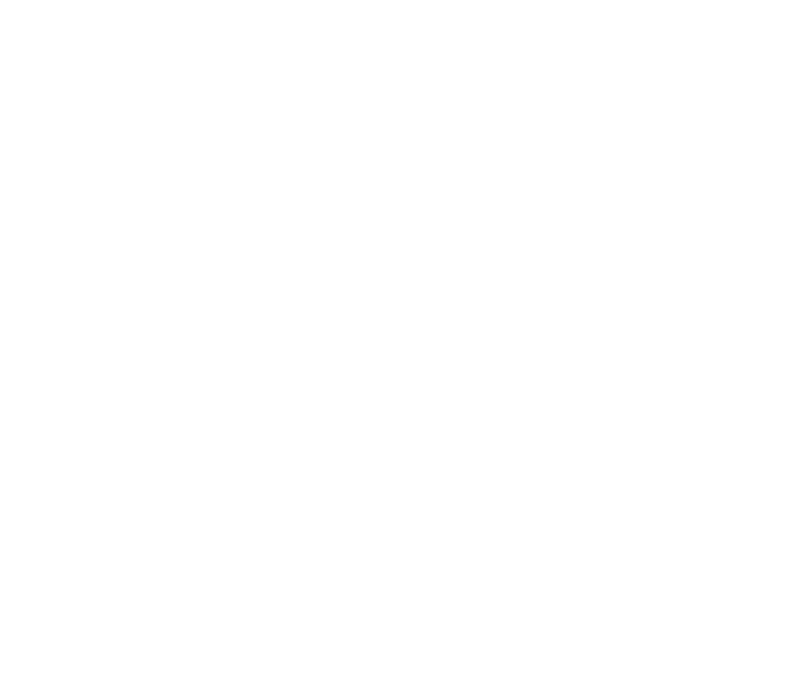
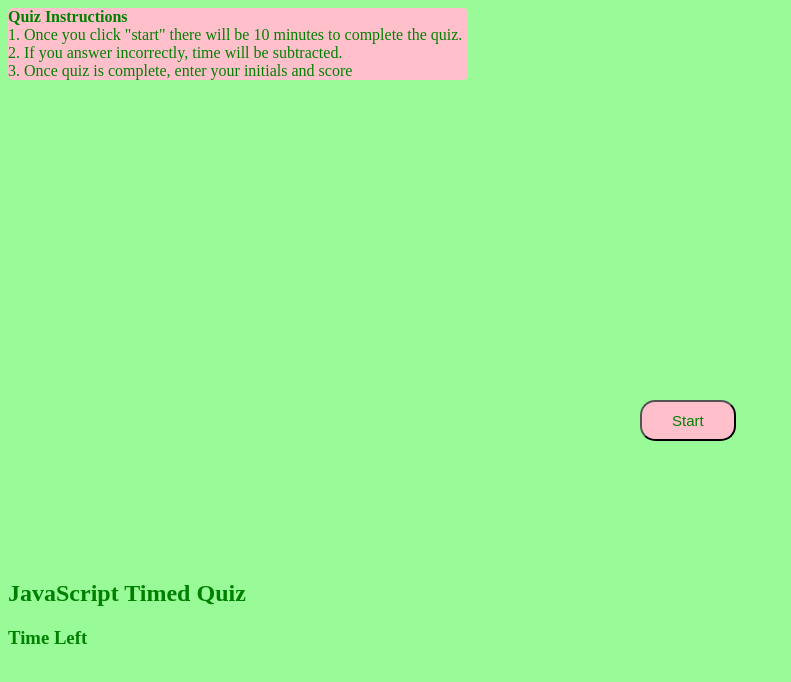
Before and after one commit to alexisstrong11/Code-Quiz, a plain HTML site: page index.html in a window 1280 px wide. Shown: the whole page, without its empty margins (0-791 px from the left). Drawn offline with Linux system fonts and the light colour scheme.

Commit message:
added CSS, Js and HTML info

```diff
--- a/assets/style.css
+++ b/assets/style.css
@@ -0,0 +1,36 @@
+body{
+    background-color:palegreen;
+    color:green
+}
+
+#start_btn {
+position: absolute;
+top: 50%;
+left: 50%;
+}
+
+#start_btn button
+{
+color: green;
+background:pink;
+font-size: 15px;
+padding: 10px 30px;
+border-radius:15px;
+cursor: pointer;
+}
+
+.instruction-box{
+background-color:pink;
+width: 460px;
+border-radius: 5px;
+}
+
+.quiz{
+    display: block;
+    height: 480px;
+    position: relative;
+}
+#quiz #quiz-header{
+    height: 60px;
+    width: 100%;
+}
--- a/index.html
+++ b/index.html
@@ -4,9 +4,34 @@
     <meta charset="UTF-8">
     <meta http-equiv="X-UA-Compatible" content="IE=edge">
     <meta name="viewport" content="width=device-width, initial-scale=1.0">
-    <title>Document</title>
+    <link rel="stylesheet" href="./assets/style.css">
+    <title>JavaScript Code Quiz!</title>
 </head>
 <body>
 
+    <div class="instruction-box">
+        <div id="instruction-title">
+                <span><strong>Quiz Instructions</strong> </span></div>
+
+        <div class="instruction-list"></div>
+        <div id="instruction">1. Once you click "start" there will be 10 minutes to complete the quiz.</div>
+        <div id="instruction">2. If you answer incorrectly, time will be subtracted.</div>
+        <div id="instruction">3. Once quiz is complete, enter your initials and score</div>
+        </div>
+
+
+        <div id="start_btn"><button>Start</button></div>
+
+    <div class="quiz"></div>
+        <div id="quiz-header">
+            <h2>JavaScript Timed Quiz</h2>
+        <div id="timer">
+            <h3>Time Left</h3>
+                </div>
+
+        </div>
+
+
+<script src="./script.js"></script>
 </body>
 </html>
--- /dev/null
+++ b/script.js
@@ -0,0 +1,14 @@
+var questions =[{
+    question: "1. What color is the sky?",
+    answer: "this",
+    choices: ["this", "that", "those", "mine"]
+]
+
+{questions =[{
+    question: "1. What color is the sky?",
+    answer: "this",
+    choices: ["this", "that", "those", "mine"]
+
+}
+
+}];
```
Also changed, not shown: 1 other file.
